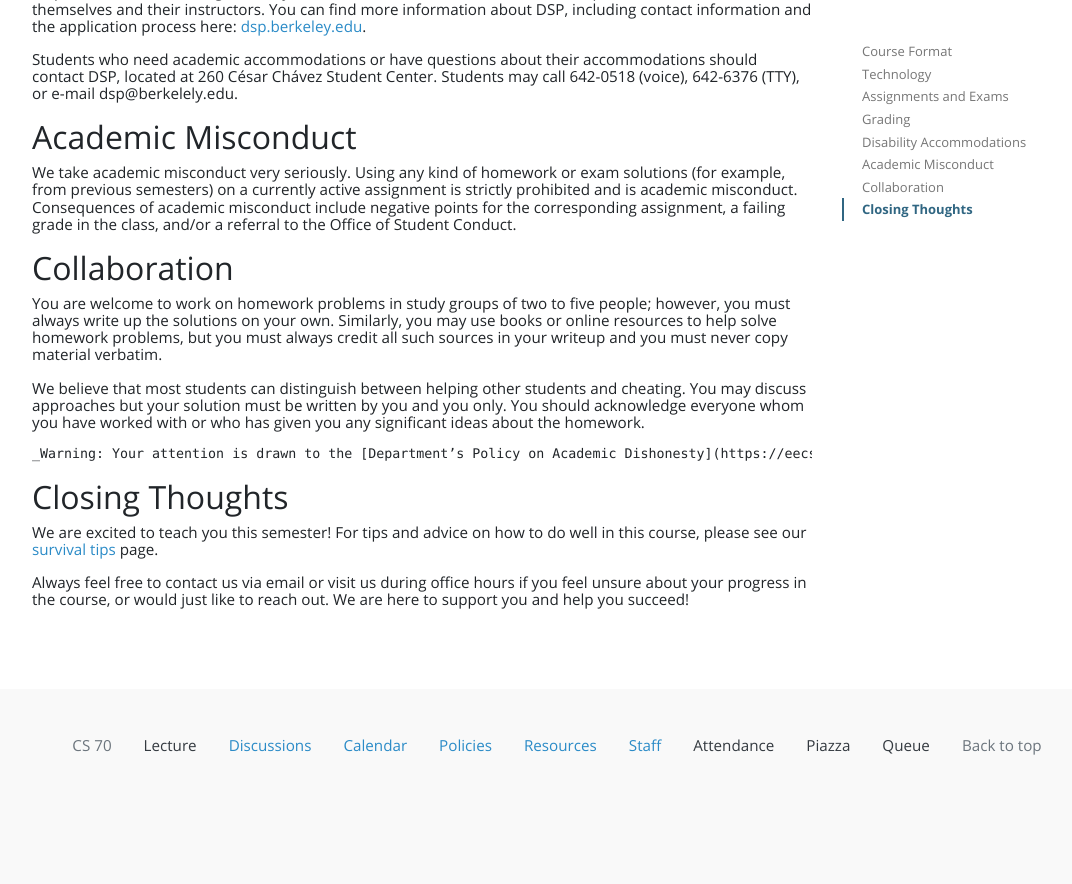
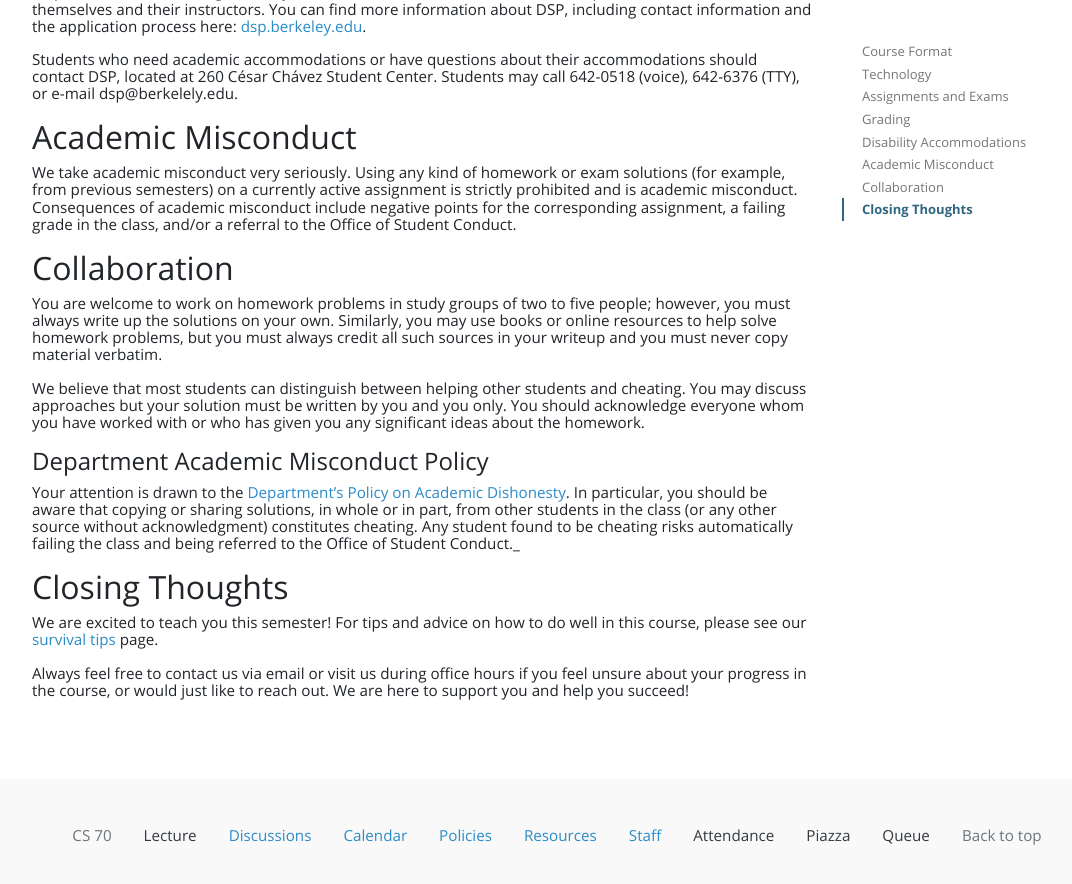
Before and after one commit to tsgoten/cs70-website, a Jekyll site: the page built from resources/policies.md, in a window 1280 px wide and 900 px high, scrolled down 3035 px. Shown: the top 884 px of the window, without its empty margins (83-1155 px from the left). Built offline with Jekyll 4.4.1, drawn with Linux system fonts in a browser that asks for light colours; before the commit the page ends 3845 px from its top, so only the background shows below that.

Commit message:
fixed issue in policies page

```diff
--- a/resources/policies.md
+++ b/resources/policies.md
@@ -150,8 +150,8 @@ You are welcome to work on homework problems in study groups of two to five peop
 
 We believe that most students can distinguish between helping other students and cheating. You may discuss approaches but your solution must be written by you and you only. You should acknowledge everyone whom you have worked with or who has given you any significant ideas about the homework.
 
-
-    _Warning: Your attention is drawn to the [Department’s Policy on Academic Dishonesty](https://eecs.berkeley.edu/resources/students/academic-dishonesty). In particular, you should be aware that copying or sharing solutions, in whole or in part, from other students in the class (or any other source without acknowledgment) constitutes cheating. Any student found to be cheating risks automatically failing the class and being referred to the Office of Student Conduct._
+### Department Academic Misconduct Policy
+Your attention is drawn to the [Department’s Policy on Academic Dishonesty](https://eecs.berkeley.edu/resources/students/academic-dishonesty). In particular, you should be aware that copying or sharing solutions, in whole or in part, from other students in the class (or any other source without acknowledgment) constitutes cheating. Any student found to be cheating risks automatically failing the class and being referred to the Office of Student Conduct._
 
 
 ## Closing Thoughts
```
